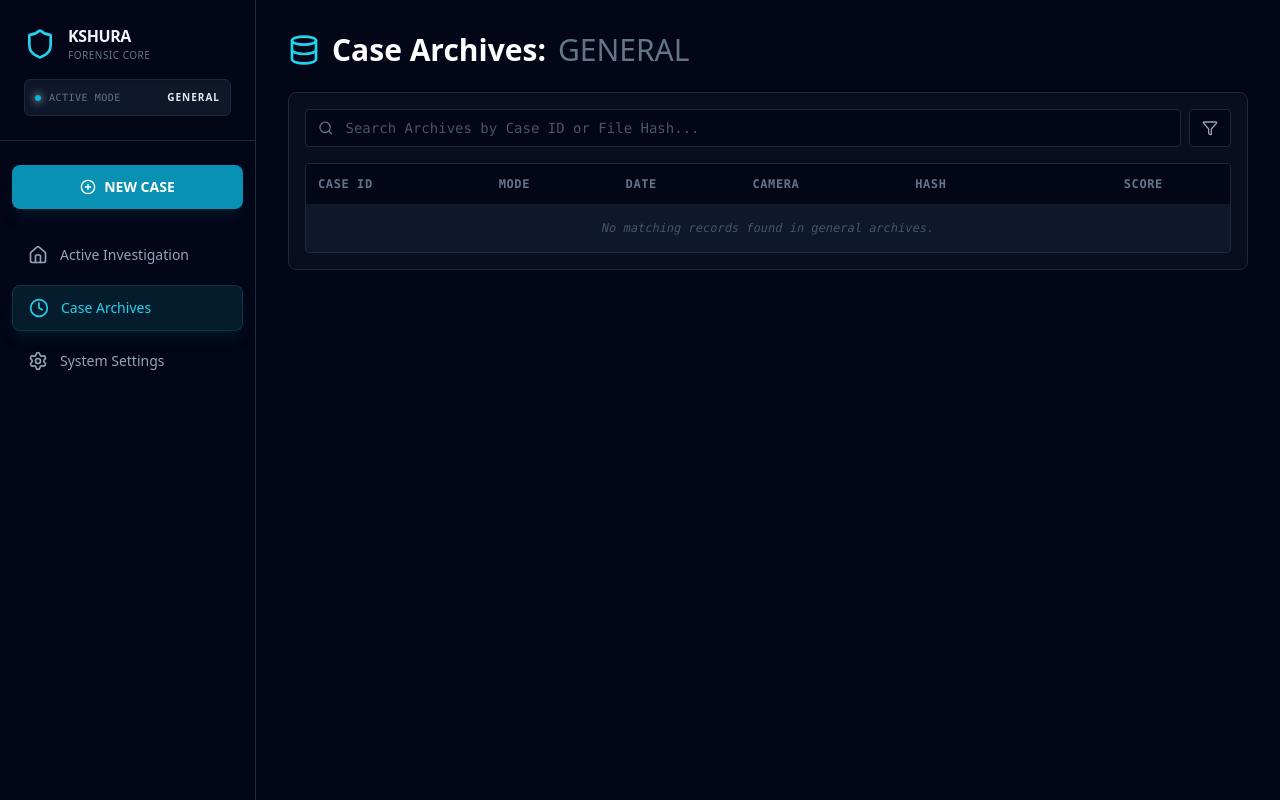
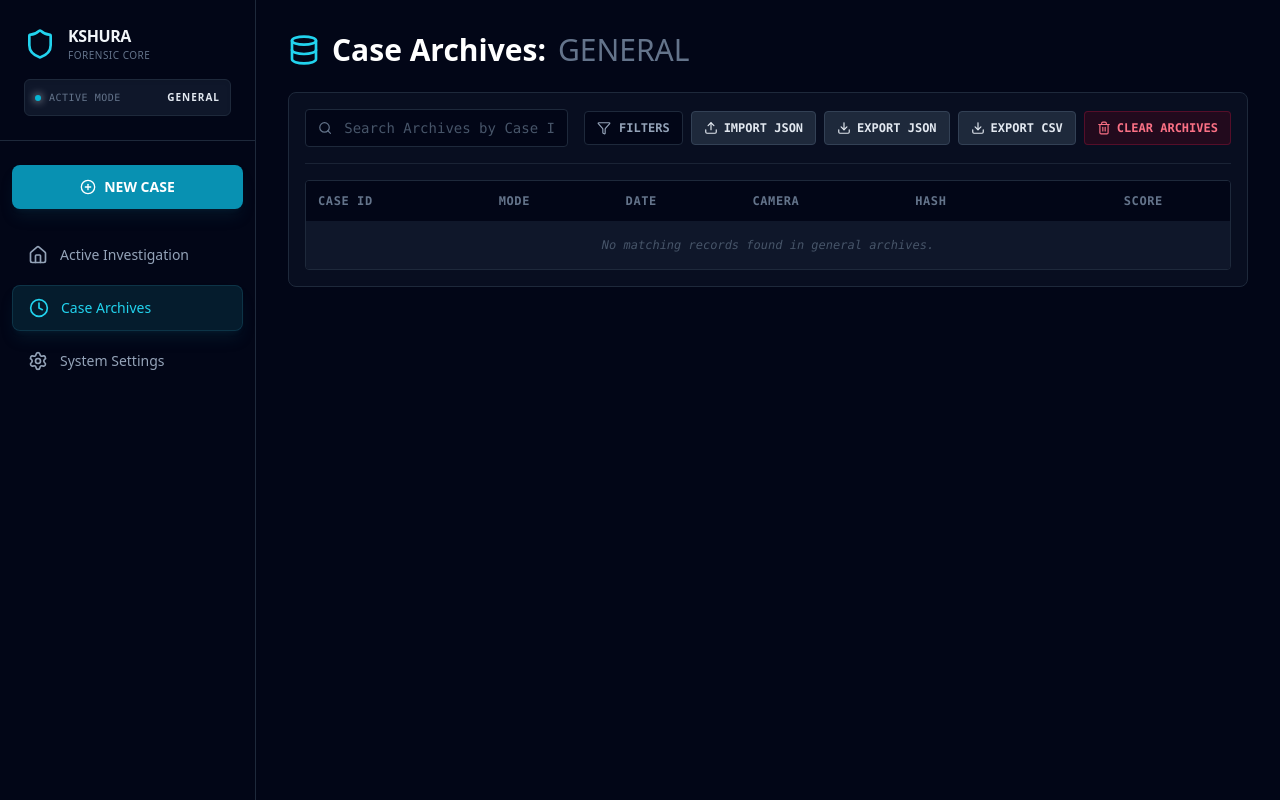
Before and after one commit to Anmol-Bhatnagar/Chain-of-Thought-based-Agent-for-Forensic-Applications, a React (Vite) app: page / in a window 1280 px wide. Both pictures are taken after a click on the button "Case Archives". Built offline with nearby package versions, Linux system fonts and the light colour scheme.

Commit message:
feat: integrate history management UI controls and layout polish

```diff
--- a/App.tsx
+++ b/App.tsx
@@ -8,7 +8,8 @@ import NavBar from './components/NavBar';
 import {
   Scan, Camera, Fingerprint, Layers, Sun, Copy, Hash, MapPin,
   UploadCloud, PlayCircle, Terminal, AlertOctagon, FileInput, Search, BrainCircuit,
-  Filter, X, Shield, ShoppingBag, Briefcase, Binary, ScanEye, Database, Settings as SettingsIcon, CheckCircle2, RotateCcw, Sliders, Save
+  Filter, X, Shield, ShoppingBag, Briefcase, Binary, ScanEye, Database, Settings as SettingsIcon, CheckCircle2, RotateCcw, Sliders, Save,
+  Trash2, Download, Upload
 } from 'lucide-react';
 import {
   extractMetadata, startGlobalAnalysis,
@@ -106,6 +107,7 @@ const App: React.FC = () => {
   const [isProcessing, setIsProcessing] = useState(false);
   const [isDragging, setIsDragging] = useState(false);
   const fileInputRef = useRef<HTMLInputElement>(null);
+  const importInputRef = useRef<HTMLInputElement>(null);
 
 
   const [isSavingSettings, setIsSavingSettings] = useState(false);
@@ -888,8 +890,8 @@ const App: React.FC = () => {
 
         {/* Search Bar and Archives */}
         <div className="mb-8 bg-slate-900/50 p-4 rounded-lg border border-slate-800 flex flex-col gap-4">
-            <div className="flex gap-2">
-                <div className="flex-1 flex items-center gap-3 bg-slate-950 border border-slate-800 rounded px-3 py-2 focus-within:border-cyan-500/50 transition-colors">
+            <div className="flex flex-col lg:flex-row gap-4 items-stretch lg:items-center justify-between border-b border-slate-800/80 pb-4">
+                <div className="flex-1 flex items-center gap-3 bg-slate-950 border border-slate-800 rounded px-3 py-2 focus-within:border-cyan-500/50 transition-colors max-w-xl">
                     <Search className="w-4 h-4 text-slate-500" />
                     <input
                         type="text"
@@ -899,12 +901,47 @@ const App: React.FC = () => {
                         onChange={(e) => setSearchQuery(e.target.value)}
                     />
                 </div>
+                <div className="flex flex-wrap gap-2 items-center">
                     <button
                         onClick={() => setShowFilters(!showFilters)}
-                    className={`px-3 py-2 rounded border transition-colors flex items-center gap-2 ${showFilters ? 'bg-cyan-900/20 border-cyan-500/50 text-cyan-400' : 'bg-slate-950 border-slate-800 text-slate-400 hover:text-slate-200'}`}
+                        className={`px-3 py-2 rounded border transition-colors flex items-center gap-2 text-xs font-bold font-mono ${showFilters ? 'bg-cyan-900/20 border-cyan-500/50 text-cyan-400' : 'bg-slate-950 border-slate-800 text-slate-400 hover:text-slate-200'}`}
                     >
-                    <Filter className="w-4 h-4" />
+                        <Filter className="w-3.5 h-3.5" />
+                        <span>FILTERS</span>
                     </button>
+                    <button
+                        onClick={() => importInputRef.current?.click()}
+                        className="flex items-center gap-1.5 px-3 py-2 rounded bg-slate-800 hover:bg-slate-700 text-slate-200 border border-slate-700 transition-colors text-xs font-bold font-mono"
+                        title="Import JSON history"
+                    >
+                        <Upload className="w-3.5 h-3.5" />
+                        <span>IMPORT JSON</span>
+                    </button>
+                    <button
+                        onClick={() => exportHistoryToJSON(selectedMode)}
+                        className="flex items-center gap-1.5 px-3 py-2 rounded bg-slate-800 hover:bg-slate-700 text-slate-200 border border-slate-700 transition-colors text-xs font-bold font-mono"
+                        title="Export history to JSON"
+                    >
+                        <Download className="w-3.5 h-3.5" />
+                        <span>EXPORT JSON</span>
+                    </button>
+                    <button
+                        onClick={() => exportHistoryToCSV(selectedMode)}
+                        className="flex items-center gap-1.5 px-3 py-2 rounded bg-slate-800 hover:bg-slate-700 text-slate-200 border border-slate-700 transition-colors text-xs font-bold font-mono"
+                        title="Export history to CSV"
+                    >
+                        <Download className="w-3.5 h-3.5" />
+                        <span>EXPORT CSV</span>
+                    </button>
+                    <button
+                        onClick={() => clearHistory(selectedMode)}
+                        className="flex items-center gap-1.5 px-3 py-2 rounded bg-rose-950/40 hover:bg-rose-900/40 text-rose-400 border border-rose-900/50 transition-colors text-xs font-bold font-mono"
+                        title="Clear all cases for this mode"
+                    >
+                        <Trash2 className="w-3.5 h-3.5" />
+                        <span>CLEAR ARCHIVES</span>
+                    </button>
+                </div>
             </div>
 
             {/* Expanded Filters */}
@@ -982,12 +1019,21 @@ const App: React.FC = () => {
                                     </span>
                                 </td>
                                 <td className="p-3 text-right">
+                                    <div className="flex justify-end items-center gap-4">
                                         <button
                                             onClick={() => loadCase(c)}
-                                        className="text-cyan-500 hover:text-cyan-300 underline opacity-0 group-hover:opacity-100 transition-opacity"
+                                            className="text-cyan-500 hover:text-cyan-300 underline opacity-0 group-hover:opacity-100 transition-opacity font-bold font-mono"
                                         >
                                             View Report
                                         </button>
+                                        <button
+                                            onClick={() => deleteCase(c.mode, c.caseId)}
+                                            className="text-rose-500 hover:text-rose-400 opacity-0 group-hover:opacity-100 transition-opacity p-1 rounded hover:bg-rose-950/30"
+                                            title="Delete Case"
+                                        >
+                                            <Trash2 className="w-3.5 h-3.5" />
+                                        </button>
+                                    </div>
                                 </td>
                             </tr>
                         ))}
@@ -1148,6 +1194,21 @@ const App: React.FC = () => {
         accept="image/*"
       />
 
+      {/* Hidden Import File Input */}
+      <input
+        type="file"
+        ref={importInputRef}
+        onChange={(e) => {
+          const file = e.target.files?.[0];
+          if (file) {
+            importHistoryFromJSON(file);
+            e.target.value = '';
+          }
+        }}
+        className="hidden"
+        accept=".json"
+      />
+
       {/* Navigation Sidebar */}
       <NavBar activeTab={activeTab} setActiveTab={setActiveTab} onNewCase={handleNewCase} currentMode={selectedMode} />
 
```
Lines whose indentation alone changed are shown as unchanged.
